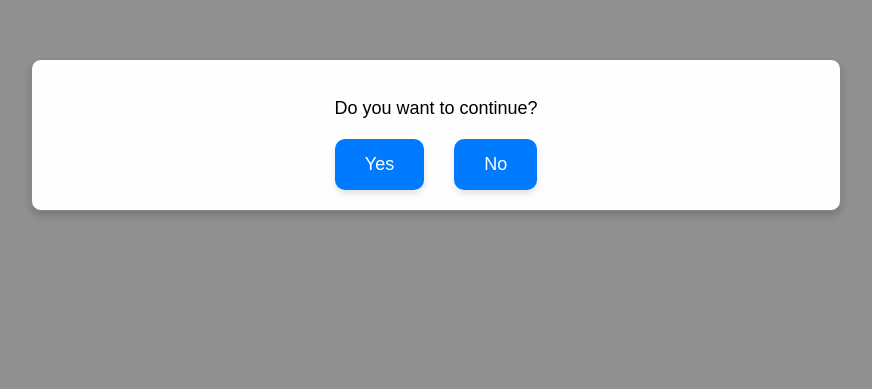
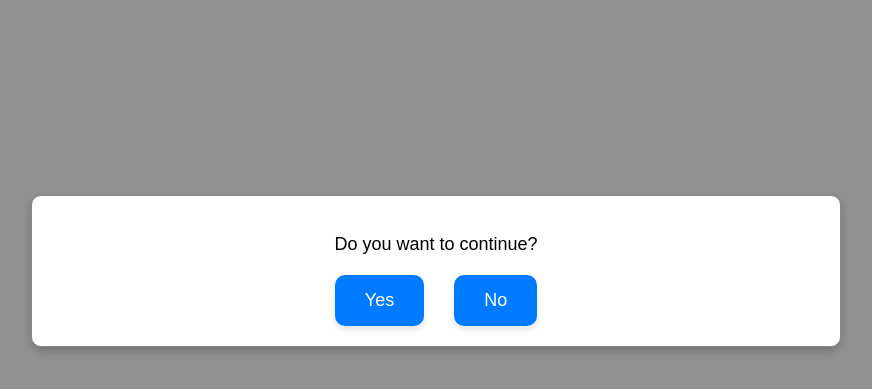
Before and after one commit to DevanshJoshi999/SkillAcademy, a plain HTML site: page index.html in a window 1280 px wide. Shown: the part 129-518 px from the top of the page, without its empty margins (204-1076 px from the left). Drawn offline with Linux system fonts and the light colour scheme; no server answers.

Commit message:
Added flex center display and added the image and prebuilt_code validation

```diff
--- a/index.html
+++ b/index.html
@@ -13,11 +13,14 @@
 
   <!-- Modal for confirmation -->
   <div id="confirmModal" class="modal">
-    <div class="modal-content">
-      <p id="confirmMessage" class="modal-message"></p>
-      <div class="popup-buttons">
-        <button id="confirmYes" class="modal-button">Yes</button>
-        <button id="confirmNo" class="modal-button">No</button>
+    <div class="inner-model">
+
+      <div class="modal-content">
+        <p id="confirmMessage" class="modal-message"></p>
+        <div class="popup-buttons">
+          <button id="confirmYes" class="modal-button">Yes</button>
+          <button id="confirmNo" class="modal-button">No</button>
+        </div>
       </div>
     </div>
   </div>
--- a/main.js
+++ b/main.js
@@ -58,8 +58,8 @@ document.addEventListener('DOMContentLoaded', async () => {
               if (confirmed) {
                   content.innerHTML = '<p>No topics available.</p>';
               } else {
-                  window.location.href = 'index.html'; // Redirect to home or handle as needed
-              }
+                  window.location.href = 'login.html'; // Redirect to home or handle as needed
+            }
           });
           return;
       }
--- a/styles.css
+++ b/styles.css
@@ -197,20 +197,30 @@ textarea {
 
 /* Existing styles for modal */
 .modal {
-    display: none; /* Hidden by default */
+
+    display: none;
     position: fixed; /* Stay in place */
     z-index: 1; /* Sit on top */
     left: 0;
     top: 0;
     width: 100%; /* Full width */
     height: 100%; /* Full height */
-    overflow: auto; /* Enable scroll if needed */
     background-color: rgba(0, 0, 0, 0.4); /* Black w/ opacity */
-    padding-top: 60px;
 }
-
+.inner-model{
+    position: fixed; /* Stay in place */
+    z-index: 1; /* Sit on top */
+    left: 0;
+    top: 0;
+    width: 100%; /* Full width */
+    height: 100vh; /* Full height */
+    /* background-color: rgba(0, 0, 0, 0.4); Black w/ opacity */
+    display: flex;
+    align-items: center;
+    justify-content: center;
+}
 .modal-content {
-    background-color: #fefefe;
+    background-color: #ffffff;
     margin: 10% auto; /* 10% from the top and centered */
     padding: 20px;
     border: 1px solid #888;
```
Also changed, not shown: lesson.js (+24 -12 lines).
